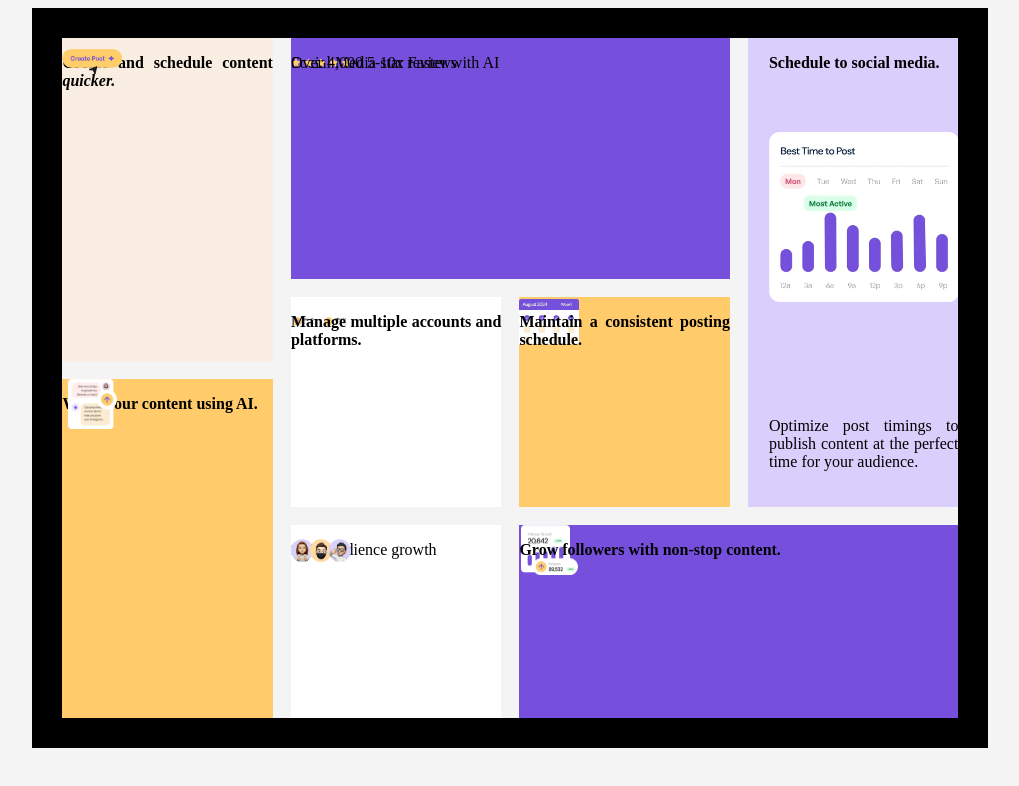
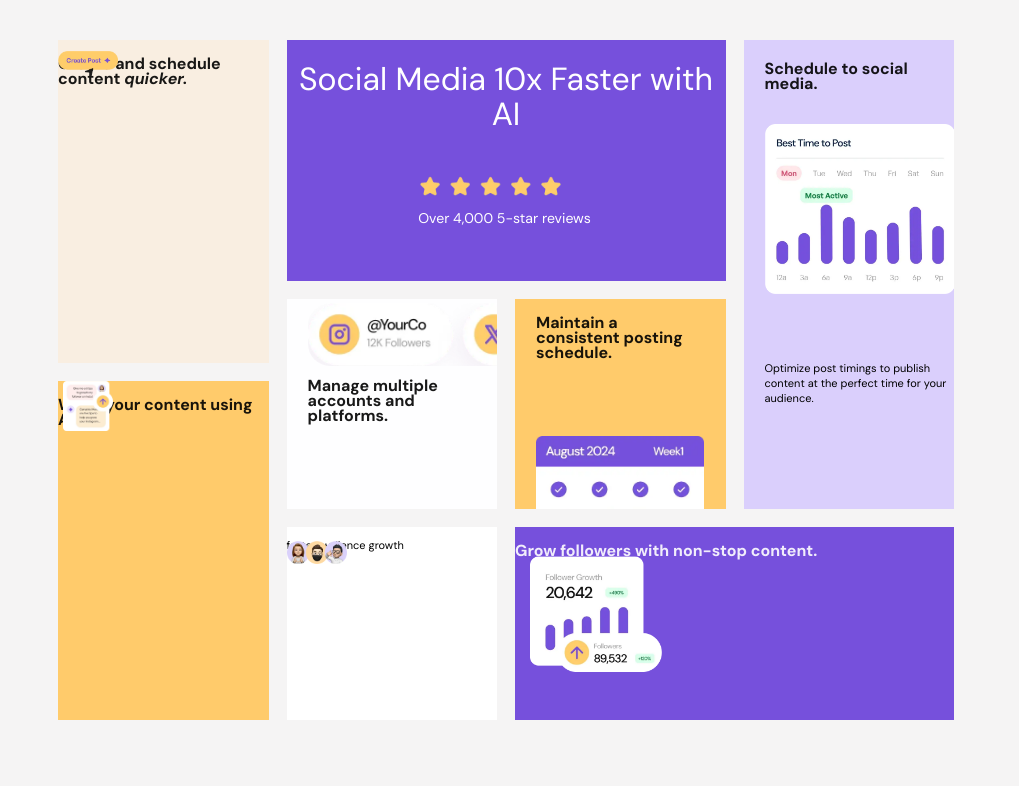
Before and after one commit to vedagurusai/bento-grid-main-main, a plain HTML site: page index.html in a window 1280 px wide. Shown: the whole page, without its empty margins (134-1153 px from the left). Drawn offline with Linux system fonts and the light colour scheme.

Commit message:
123box complete

```diff
--- a/css/style.css
+++ b/css/style.css
@@ -5,8 +5,9 @@ body {
 
 p {
     display: inline-block;
-    text-align: justify;
-    font-family:DM Sans ;
+    text-align: left;
+    font-family:"DM Sans" ;
+    line-height: 15px;
 }
 
 
@@ -17,11 +18,12 @@ p {
     /* margin-left: auto;
     margin-right: auto; */
     position: absolute;
-    left: 13%;
+    left: 15%;
+    top: 40px;
 
     display: grid;
-    gap: max(18px,1vw);
-    border: 30px solid black;
+    gap: min(18px,1.5vw);
+    /* border: 30px solid black; */
     /* grid-template-columns: 70px 70px 70px 70px; */
     grid-template-columns: 1fr 1fr 1fr 1fr;
     grid-template-rows: 1.25fr 0.334fr 0.667fr 1fr;
@@ -29,8 +31,13 @@ p {
 
 }
 .highlight{
-    font-weight: bold;
+    font-weight:620;
+    opacity: 0.9;
 }
+.small-text {
+    font-size: 11px;
+}
+
 .box {
     display: inline-block;
     position: absolute;
@@ -40,6 +47,7 @@ p {
 }
 .box-1 {
     background-color: hsl(256, 67%, 59%);
+    color: white;
     /* width: 100%; */
     /* padding: 1rem; */
     /* margin: 1rem; */
@@ -52,14 +60,36 @@ p {
 
 }
 .box-1 img {
-    width: 60px;
-    height: 50px;
+    width: min(40%,145px);
+    height: 25px;
     object-fit: contain;
+    left: 30%;
+    right: 20%;
+    top: 56%;
+
+}
+.box-1 .highlight-big {
+    text-align: center;
+    font-size: max(min(2rem,4.45vw),1.82rem);
+    line-height: 35px;
+
+    top: -4%;
+    left: 2.5%;
+    right: 2.5%;
+
+
+}
+.box-1 .small-text{
+    top: 65%;
+    left: 30%;
+    right: 20%;
+    font-size: max(12px,1.1vw);
+
 }
 
 
 .box-2 {
-    background-color: hsl(0, 0%, 100%);
+    background-color: #FEFEFF;
     /* padding: 1rem; */
     grid-column: 2/3;
     grid-row: 2/4;
@@ -68,9 +98,19 @@ p {
 
 }
 .box-2 img {
-    width: 60px;
-    height: 50px;
-    object-fit: contain;
+    width: 90%;
+    height: 30%;
+    border-top-left-radius: 22px;
+    border-bottom-left-radius: 22px;
+    object-fit: cover;
+    object-position: left;
+    right: 0%;
+    top: 2%;
+}
+.box-2 .highlight {
+    top: 30%;
+    left: 10%;
+    right: 15%;
 }
 .box-3 {
     background-color: hsl(39, 100%, 71%);
@@ -82,9 +122,16 @@ p {
 
 }
 .box-3 img {
-    width: 60px;
-    height: 50px;
-    object-fit: contain;
+    width: 80%;
+    height: 35%;
+    object-fit: cover;
+    object-position: top;
+    bottom: 0%;
+    right: 10%;
+}
+.box-3 .highlight {
+    left: 10%;
+    right: 10%;
 }
 
 .box-4 {
@@ -103,23 +150,24 @@ p {
     /* position:relative;
     right: -1.5vw; */
    position: absolute;
-   top: 20%;
+   top: 18%;
    right: 0%;
     object-fit: cover;
     object-position: left;
 }
 .box-4 .highlight {
     left: 10%;
+    top: 1%;
 }
 .box-4 .small-text {
     position: absolute;
     left: 10%;
-    bottom: 20px;
-
+    top: 66%;
 }
 
 .box-5 {
     background-color: hsl(256, 67%, 59%);
+    color: white;
     /* padding: 1rem; */
     grid-column: 3/5;
     grid-row: 4/5;
@@ -128,9 +176,10 @@ p {
 
 }
 .box-5 img {
-    width: 60px;
-    height: 50px;
+    height: 90%;
+    width: max(30%,80px);
     object-fit: contain;
+    left: 3.5%;
 }
 
 .box-6 {
--- a/index.html
+++ b/index.html
@@ -9,11 +9,13 @@
   <title>Frontend Mentor | Bento grid</title>
 
   <!-- Feel free to remove these styles or customise in your own stylesheet 👍 -->
-  <style>
+  <!-- <style>
     .attribution { font-size: 11px; text-align: center; }
     .attribution a { color: hsl(228, 45%, 44%); }
-  </style>
-  <link rel="stylesheet" href="/css/style.css">
+  </style> -->
+  <link rel="stylesheet" href="css\style.css">
+
+<link href="https://fonts.googleapis.com/css2?family=DM+Sans:ital,opsz,wght@0,9..40,100..1000;1,9..40,100..1000&display=swap" rel="stylesheet">
 </head>
 <body>
   <main>
@@ -30,7 +32,7 @@
      </article>
      <article class="box-3 box">
       <p class="highlight box">Maintain a consistent posting schedule.</p>
-      <img src="assets/images/illustration-consistent-schedule.webp" alt="comsisent-schedule-image" class="consistence-schedule">
+      <img src="assets/images/illustration-consistent-schedule.webp" alt="comsisent-schedule-image" class="consistence-schedule box">
 
      </article>
      <article class="box-4 box">
```
